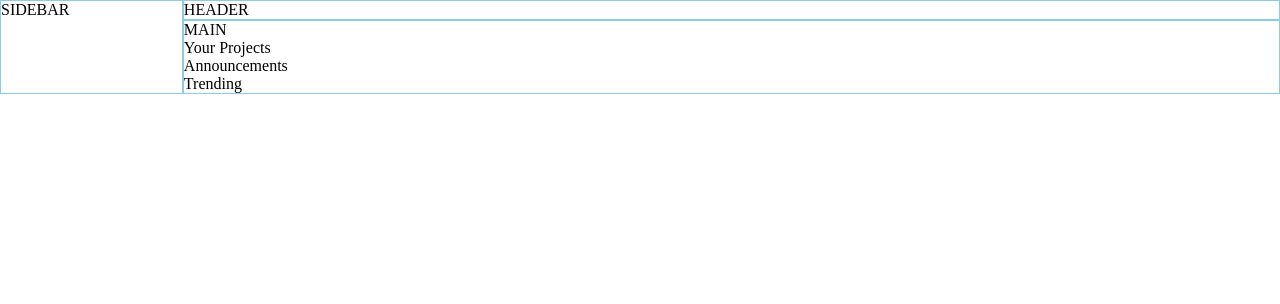
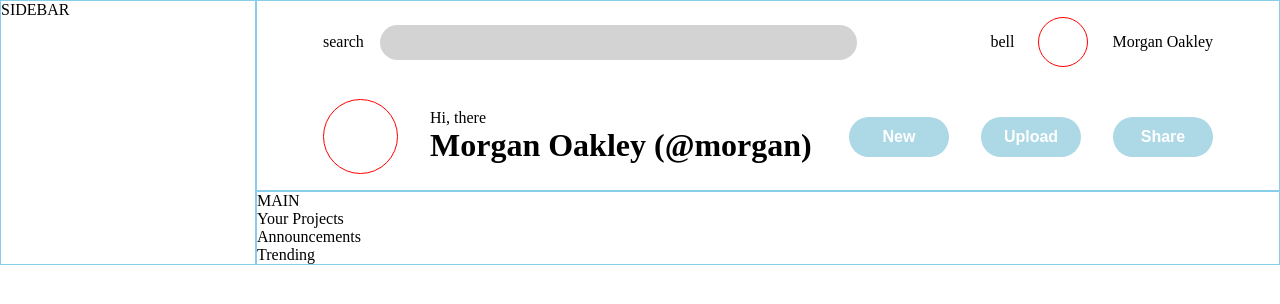
Before and after one commit to MatthewKissinger/Admin-Dashboard, a plain HTML site: page index.html in a window 1280 px wide. Drawn offline with Linux system fonts and the light colour scheme.

Commit message:
container grid completed and header section outlined

```diff
--- a/index.html
+++ b/index.html
@@ -9,15 +9,41 @@
 </head>
 <body>
     <div class="container">
-        <div class="header">HEADER
-            <div class="header-top"></div>
-            <div class="header-bottom"></div>
+
+        <div class="header">
+            <div class="header-top">
+                <div class="search">
+                    <div class="search-icon">search</div>
+                    <input type="text" name="search" id="search">
+                </div>
+                <div class="user-notification">
+                    <div class="bell-icon">bell</div>
+                    <div class="user-icon-small"></div>
+                    <p>Morgan Oakley</p>
+                </div>
+            </div>
+            <div class="header-bottom">
+                <div class="user-greeting">
+                    <div class="user-icon-medium"></div>
+                    <div class="user-name-greeting">
+                        <p>Hi, there</p>
+                        <h1>Morgan Oakley (@morgan)</h1>
+                    </div>
+                </div>
+                <div class="header-links">
+                    <button>New</button>
+                    <button>Upload</button>
+                    <button>Share</button>
+                </div>
+            </div>
         </div>
+
         <div class="sidebar">SIDEBAR
             <div class="logo-dashboard"></div>
             <div class="sidebar-links1"></div>
             <div class="sidebarlinks2"></div>
         </div>
+
         <div class="main">MAIN
             <div class="main-left">
                 <p>Your Projects</p>
@@ -35,6 +61,7 @@
                 <div class="trending">Trending</div>
             </div>
         </div>
+
     </div>
 </body>
 </html>
--- a/style.css
+++ b/style.css
@@ -1,3 +1,7 @@
+:root {
+    font-size: 16px;
+}
+
 * {
     padding: 0;
     margin: 0;
@@ -6,7 +10,7 @@
 
 .container {
     display: grid;
-    grid-template-columns: 1fr 6fr;
+    grid-template-columns: 1fr 4fr;
 }
 
 .container > * {
@@ -15,7 +19,90 @@
 
 .header {
     grid-column: 2 / 3;
+    display: grid;
+    grid-template-rows: repeat(2, 1frx);
 }
+
+.header > div {
+    /* border: 1px solid green; */
+    padding: 1rem;
+    margin: 0 50px;
+}
+
+.header-top {
+    display: flex;
+    justify-content: space-between;
+    align-items: center;
+    gap: 15%;
+}
+
+.search {
+    display: flex;
+    align-items: center;
+    gap: 1rem;
+    flex: 1;
+}
+
+#search {
+    flex: 1;
+    padding: 10px 10px;
+    border-radius: 20px;
+    border: none;
+    background-color: lightgray;
+}
+
+.user-notification {
+    display: flex;
+    justify-content: space-between;
+    align-items: center;
+    gap: 1.5rem;
+}
+
+.user-icon-small {
+    height: 50px;
+    width: 50px;
+    border-radius: 50%;
+    border: 1px solid red;
+}
+
+.header-bottom {
+    display: flex;
+    justify-content: space-between;
+}
+
+.user-greeting {
+    display: flex;
+    align-items: center;
+    gap: 2rem;
+}
+
+.user-icon-medium {
+    height: 75px;
+    width: 75px;
+    border-radius: 50%;
+    border: 1px solid red;
+}
+
+.header-links {
+    display: grid;
+    grid-template-columns: repeat(3, minmax(100px, 1fr));
+    grid-template-rows: 40px;
+    gap: 2rem;
+    place-content: center;
+}
+
+.header-links > button {
+    color: white;
+    background-color: lightblue;
+    border-radius: 24px;
+    border: none;
+    font-size: 1rem;
+    font-weight: 700;
+    cursor: pointer;
+}
+
+
+
 
 .sidebar {
     grid-column: 1 / 2;
```
